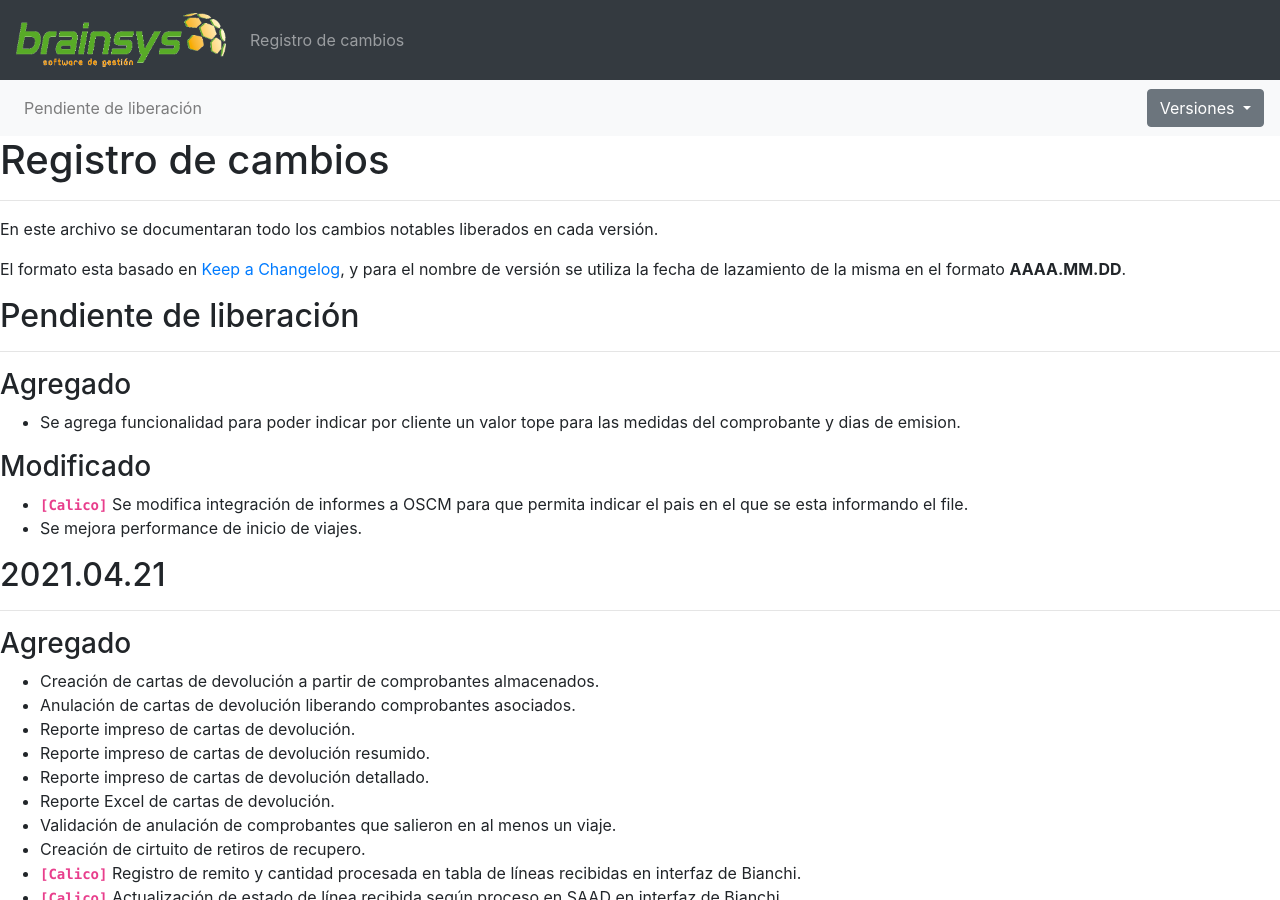
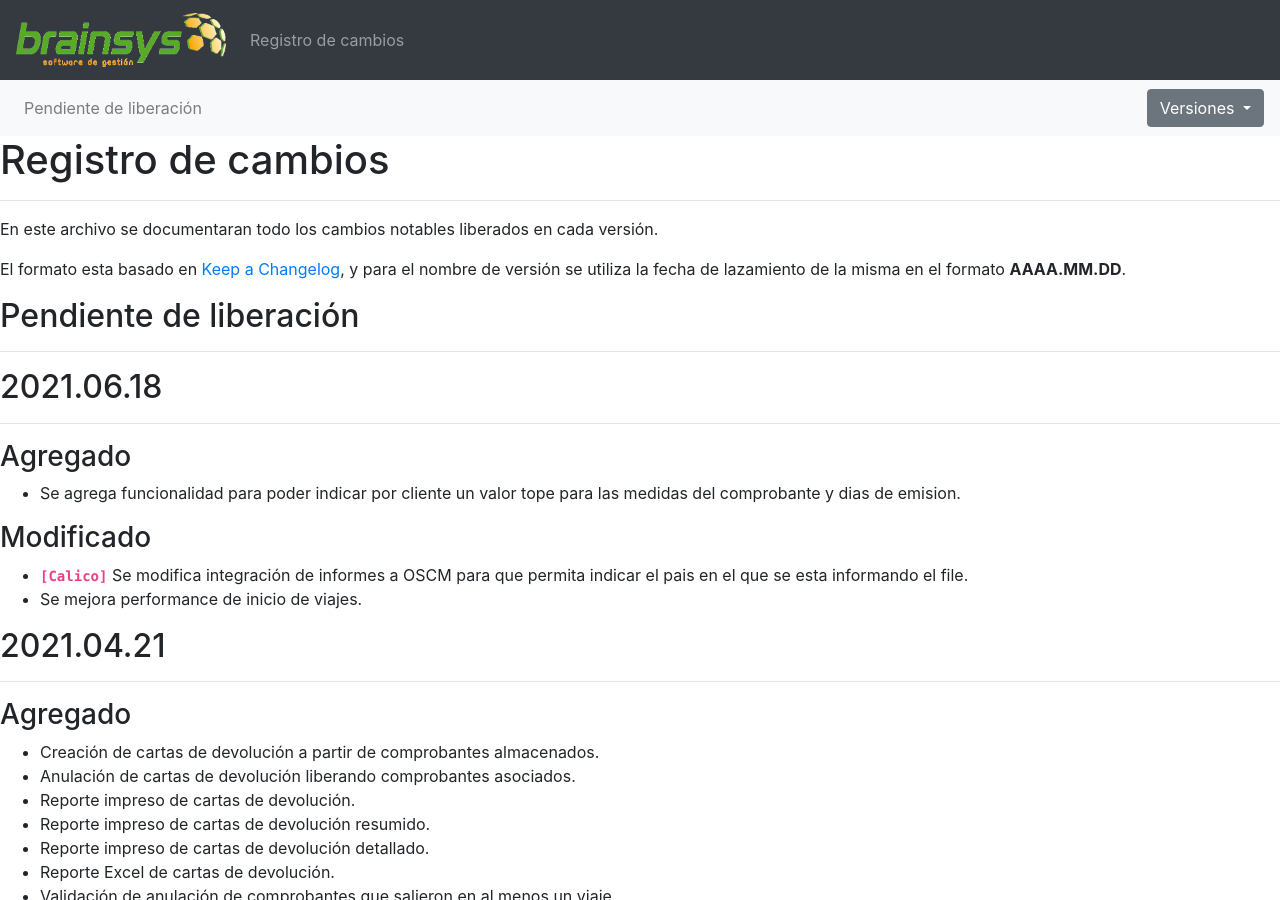
Before and after one commit to brainsys-arsaad/versionado, a Jekyll site: the page built from registro-cambios.markdown, in a window 1280 px wide and 900 px high. Built offline with Jekyll 4.4.1, drawn with Linux system fonts in a browser that asks for light colours.

Commit message:
Update registro-cambios.markdown

```diff
--- a/registro-cambios.markdown
+++ b/registro-cambios.markdown
@@ -6,6 +6,8 @@ navegacion:
     - nombre: "Pendiente de liberación"
       link: "registro-cambios#pendiente-de-liberación"
   versiones:
+    - nombre: "2021.06.18"
+      link: "registro-cambios#20210618"
     - nombre: "2021.04.21"
       link: "registro-cambios#20210421"
     - nombre: "2021.03.04"
@@ -38,6 +40,9 @@ En este archivo se documentaran todo los cambios notables liberados en cada vers
 El formato esta basado en [Keep a Changelog](https://keepachangelog.com/es-ES/1.0.0/), y para el nombre de versión se utiliza la fecha de lazamiento de la misma en el formato **AAAA.MM.DD**.
 
 ## Pendiente de liberación
+---
+
+## 2021.06.18
 ---
 ### Agregado
 - Se agrega funcionalidad para poder indicar por cliente un valor tope para las medidas del comprobante y dias de emision.
```
